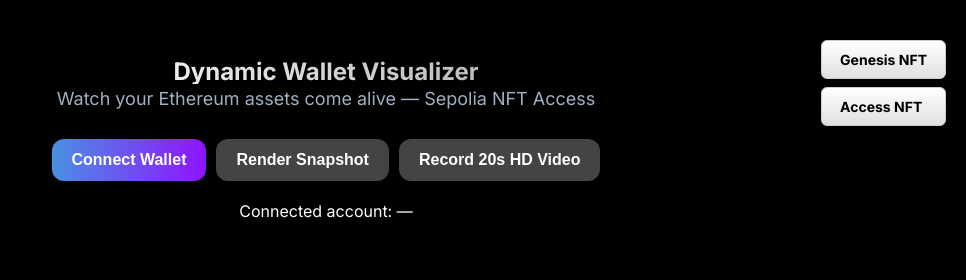
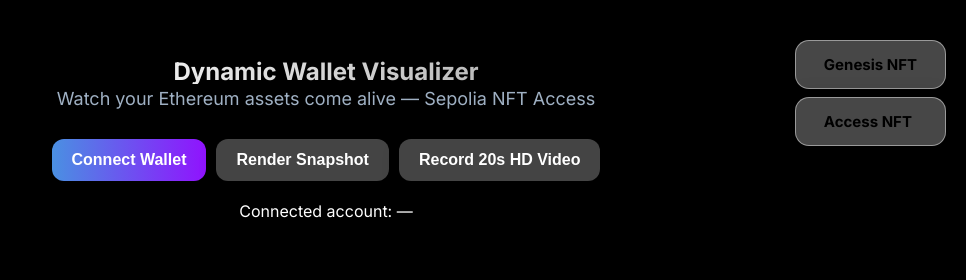
Before and after one commit to CasperLCasper/11-nft-sepolia-testnet-dynamic-wallet-main, a website: page index.html in a window 1280 px wide. Shown: the top 280 px of the page, 314-1280 px from the left. Drawn offline with nearby package versions, Linux system fonts and the light colour scheme; a script that the page names is missing.

Commit message:
Update index.html

```diff
--- a/index.html
+++ b/index.html
@@ -57,41 +57,53 @@
 }
 
 .horizon-btn.primary {
-  background: linear-gradient(180deg, #ffffff, #e0e0e0); /* balts uz gaiši pelēku */
-  color: #000; /* melns teksts */
-  border: 1px solid #ccc; /* viegla apmale */
-  box-shadow: 0 4px 12px rgba(0,0,0,0.3); /* ēnojums */
-  border-radius: 6px; /* noapaļoti stūri */
-  padding: 10px 18px;
+  background: rgba(255, 255, 255, 0.28);   /* caurspīdīgs balts */
+  backdrop-filter: blur(12px);
+  -webkit-backdrop-filter: blur(12px);
+
+  color: #000;
+  border: 1px solid rgba(255, 255, 255, 0.45);
+  box-shadow: 0 8px 26px rgba(0, 0, 0, 0.35);
+
+  padding: 14px 28px;
+  border-radius: 14px;
+  font-size: 15px;
   font-weight: 700;
-  font-size: 14px;
-  transition: transform 0.2s ease, box-shadow 0.2s ease, background 0.2s ease;
+  text-decoration: none;
+
+  transition: all 0.25s ease;
 }
 
 .horizon-btn.primary:hover {
-  background: linear-gradient(180deg, #f5f5f5, #dcdcdc); /* nedaudz tumšāks hover */
-  transform: translateY(-2px) scale(1.03); /* pacel un neliels palielinājums */
-  box-shadow: 0 8px 20px rgba(0,0,0,0.45); /* spēcīgāks ēnojums hover */
+  background: rgba(255, 255, 255, 0.45);
+  transform: translateY(-2px) scale(1.03);
+  box-shadow: 0 14px 36px rgba(0, 0, 0, 0.45);
 }
 
+.horizon-btn.secondary {
+  background: rgba(255, 255, 255, 0.28);   /* caurspīdīgs balts */
+  backdrop-filter: blur(12px);
+  -webkit-backdrop-filter: blur(12px);
 
-.horizon-btn.secondary {
-  background: linear-gradient(180deg, #ffffff, #e0e0e0); /* balts uz gaiši pelēku */
-  color: #000; /* melns teksts */
-  border: 1px solid #ccc; /* viegla apmale */
-  box-shadow: 0 4px 12px rgba(0,0,0,0.3); /* ēnojums */
-  border-radius: 6px; /* noapaļoti stūri */
-  padding: 10px 18px;
+  color: #000;
+  border: 1px solid rgba(255, 255, 255, 0.45);
+  box-shadow: 0 8px 26px rgba(0, 0, 0, 0.35);
+
+  padding: 14px 28px;
+  border-radius: 14px;
+  font-size: 15px;
   font-weight: 700;
-  font-size: 14px;
-  transition: transform 0.2s ease, box-shadow 0.2s ease, background 0.2s ease;
+  text-decoration: none;
+
+  transition: all 0.25s ease;
 }
 
 .horizon-btn.secondary:hover {
-  background: linear-gradient(180deg, #f5f5f5, #dcdcdc); /* nedaudz tumšāks hover */
-  transform: translateY(-2px) scale(1.03); /* pacel un neliels palielinājums */
-  box-shadow: 0 8px 20px rgba(0,0,0,0.45); /* spēcīgāks ēnojums hover */
+  background: rgba(255, 255, 255, 0.45);
+  transform: translateY(-2px) scale(1.03);
+  box-shadow: 0 14px 36px rgba(0, 0, 0, 0.45);
 }
+
 
 
 .horizon-btn:hover {
```
